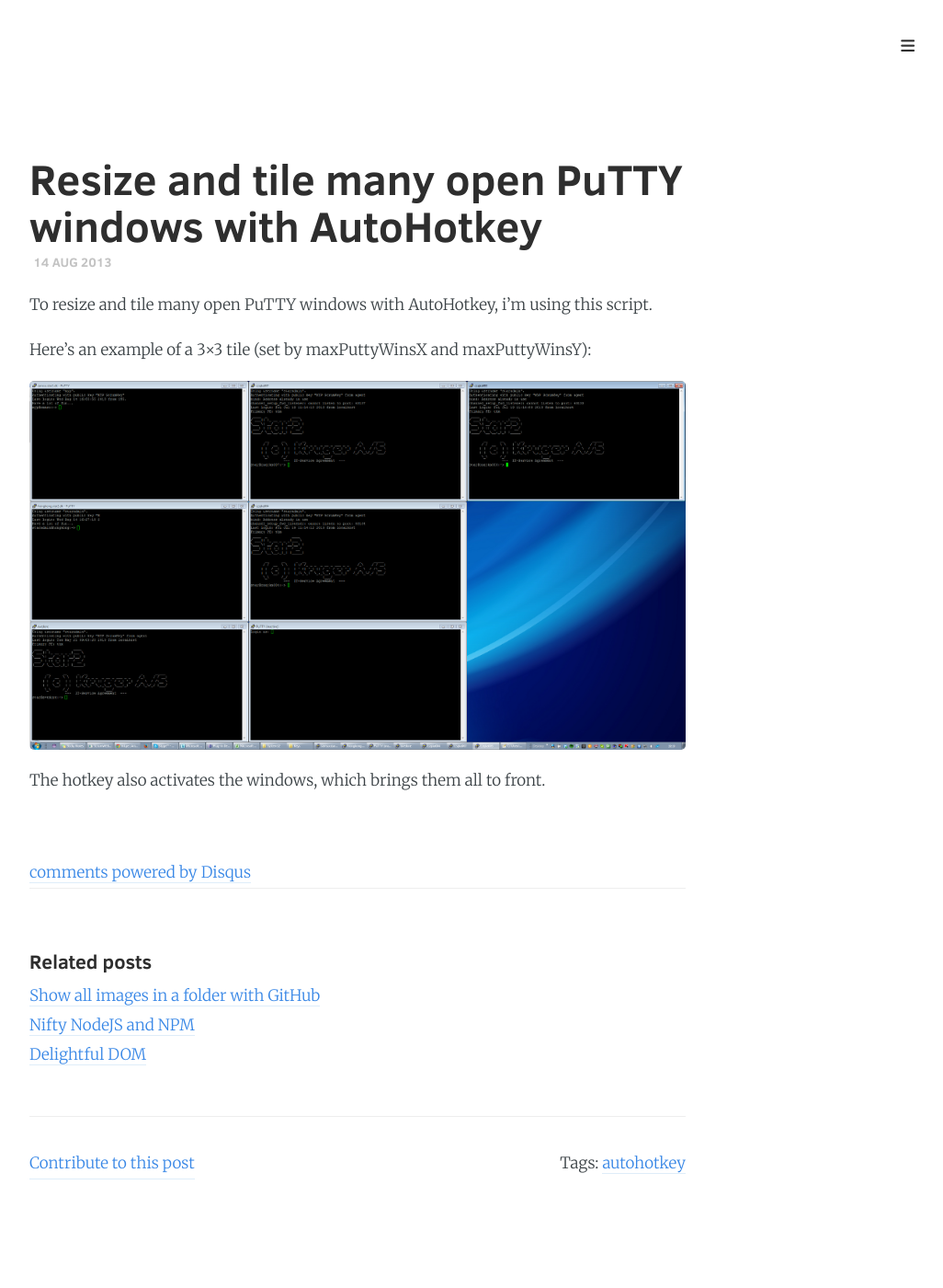
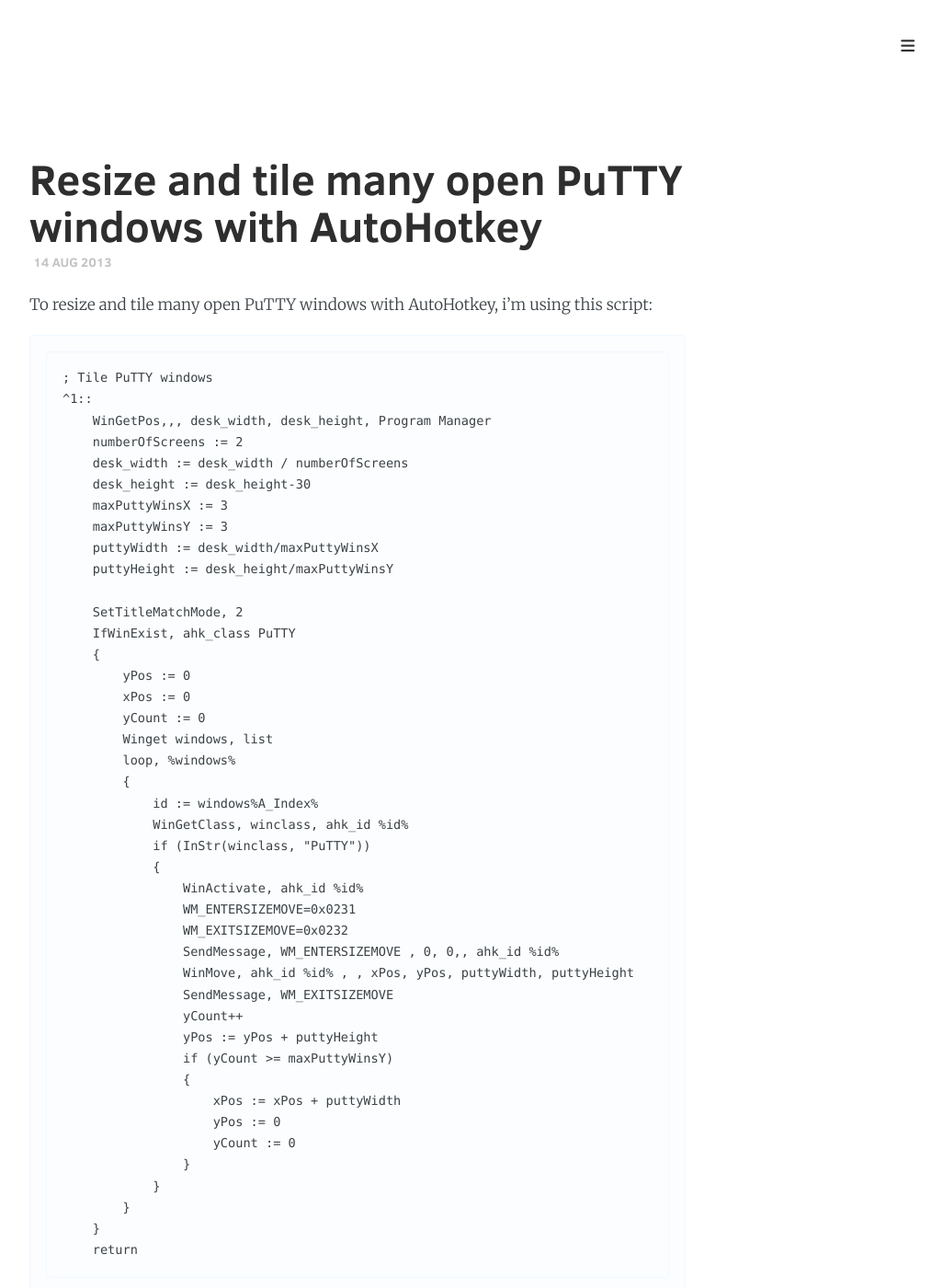
Before and after one commit to cirgl/lthr.github.io, a Jekyll site: the page built from _posts/2013-08-14-resize-and-tile-many-open-putty-windows-with-autohotkey.md, in a window 1280 px wide and 1400 px high. Shown: the whole window at 92% size, without its empty margins (251-1277 px from the left). Built offline with Jekyll 4.4.1, drawn with Linux system fonts in a browser that asks for light colours; nearby versions of some CDN libraries; comment, search, counter and statistics services are not loaded.

Commit message:
add missing code

```diff
--- a/_posts/2013-08-14-resize-and-tile-many-open-putty-windows-with-autohotkey.md
+++ b/_posts/2013-08-14-resize-and-tile-many-open-putty-windows-with-autohotkey.md
@@ -5,7 +5,51 @@
 - autohotkey
 ---
 
-To resize and tile many open PuTTY windows with AutoHotkey, i’m using this script.
+To resize and tile many open PuTTY windows with AutoHotkey, i’m using this script:
+
+    ; Tile PuTTY windows
+    ^1::
+        WinGetPos,,, desk_width, desk_height, Program Manager
+        numberOfScreens := 2
+        desk_width := desk_width / numberOfScreens
+        desk_height := desk_height-30
+        maxPuttyWinsX := 3
+        maxPuttyWinsY := 3
+        puttyWidth := desk_width/maxPuttyWinsX
+        puttyHeight := desk_height/maxPuttyWinsY
+
+        SetTitleMatchMode, 2
+        IfWinExist, ahk_class PuTTY
+        {
+            yPos := 0
+            xPos := 0
+            yCount := 0
+            Winget windows, list
+            loop, %windows%
+            {
+                id := windows%A_Index%
+                WinGetClass, winclass, ahk_id %id%
+                if (InStr(winclass, "PuTTY"))
+                {
+                    WinActivate, ahk_id %id%
+                    WM_ENTERSIZEMOVE=0x0231
+                    WM_EXITSIZEMOVE=0x0232
+                    SendMessage, WM_ENTERSIZEMOVE , 0, 0,, ahk_id %id%
+                    WinMove, ahk_id %id% , , xPos, yPos, puttyWidth, puttyHeight
+                    SendMessage, WM_EXITSIZEMOVE
+                    yCount++
+                    yPos := yPos + puttyHeight
+                    if (yCount >= maxPuttyWinsY)
+                    {
+                        xPos := xPos + puttyWidth
+                        yPos := 0
+                        yCount := 0
+                    }
+                }
+            }
+        }
+        return
+
 
 Here’s an example of a 3×3 tile (set by maxPuttyWinsX and maxPuttyWinsY):
 
```
